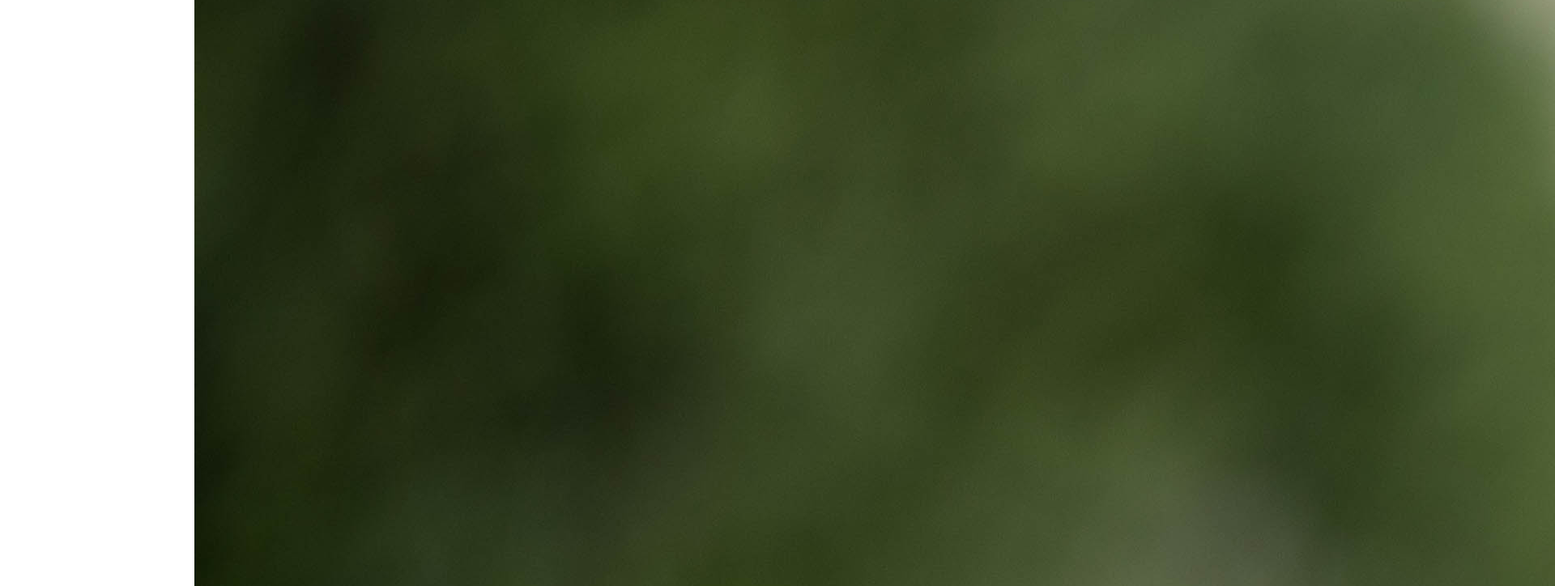
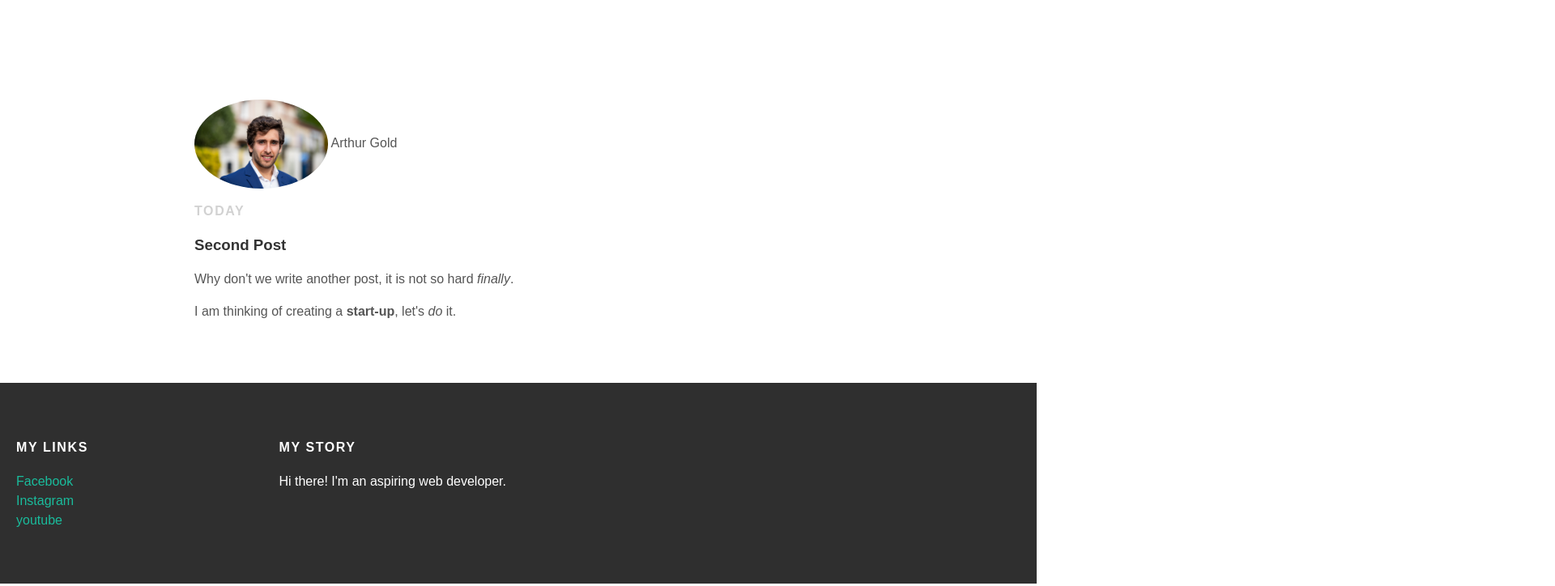
Before and after one commit to arthurgoldfr/cv, a plain HTML site: page index.html in a window 1280 px wide. Shown: the part 520-1244 px from the top of the page at 81% size, 1920 px wide, since content can reach past the window. Drawn offline with Linux system fonts and the light colour scheme; a web font is replaced by a local one.

Commit message:
Update index.html

```diff
--- a/index.html
+++ b/index.html
@@ -17,7 +17,7 @@
                 <div class="post-container">
                     <div class="post">
                         <div class = "post-author">
-                            <img src="Photo_Pro.jpg">
+                            <img src="Photo_Pro.jpg" height="110" style="border-radius: 50%">
                             <span>Arthur Gold</span>
                         </div>
                         <p class="post-date">Today</p>
@@ -28,7 +28,7 @@
                      </div>
                      <div class="post">
                             <div class="post-author">
-                                <img src="Photo_Pro.jpg" width="120" height="110">
+                                <img src="Photo_Pro.jpg" height="110" style="border-radius: 50%">
                                 <span>Arthur Gold</span>
                             </div>
                             <p class="post-date">Today</p>
```
